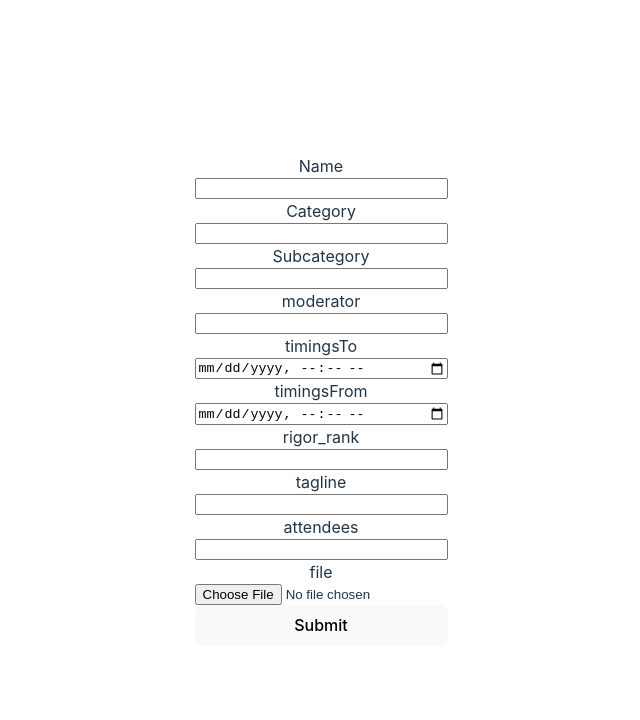
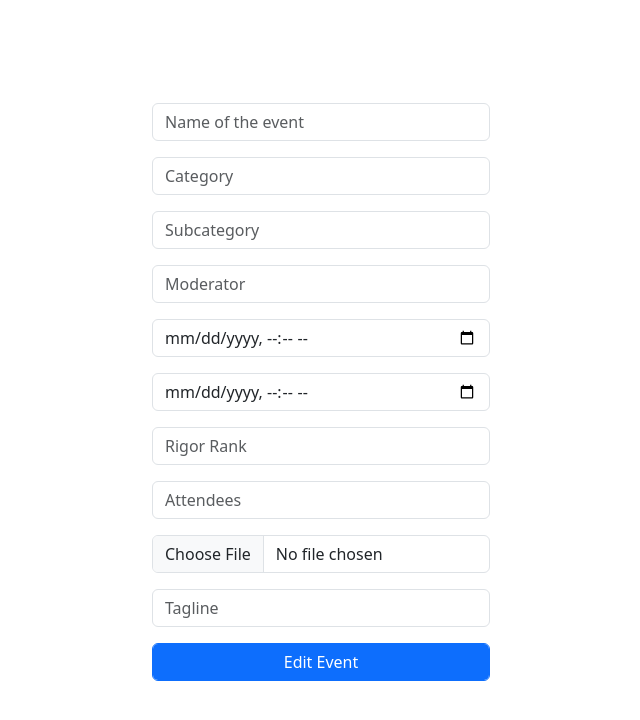
Before and after one commit to mkpgtr/EventForm_NudgeAPI, a React (Vite) app: page /editEvent/1 in a window 1280 px wide. Shown: the top 720 px of the page, without its empty margins (319-959 px from the left). Built offline with nearby package versions, Linux system fonts and the light colour scheme; no server answers.

Commit message:
added bootstrap forms

```diff
--- a/index.html
+++ b/index.html
@@ -3,11 +3,13 @@
   <head>
     <meta charset="UTF-8" />
     <link rel="icon" type="image/svg+xml" href="/vite.svg" />
+    <link href="https://cdn.jsdelivr.net/npm/bootstrap@5.3.0-alpha1/dist/css/bootstrap.min.css" rel="stylesheet" integrity="sha384-GLhlTQ8iRABdZLl6O3oVMWSktQOp6b7In1Zl3/Jr59b6EGGoI1aFkw7cmDA6j6gD" crossorigin="anonymous">
     <meta name="viewport" content="width=device-width, initial-scale=1.0" />
     <title>Vite + React</title>
   </head>
   <body>
     <div id="root"></div>
+    <script src="https://cdn.jsdelivr.net/npm/bootstrap@5.3.0-alpha1/dist/js/bootstrap.bundle.min.js" integrity="sha384-w76AqPfDkMBDXo30jS1Sgez6pr3x5MlQ1ZAGC+nuZB+EYdgRZgiwxhTBTkF7CXvN" crossorigin="anonymous"></script>
     <script type="module" src="/src/main.jsx"></script>
   </body>
 </html>
--- a/src/pages/AllEvents.jsx
+++ b/src/pages/AllEvents.jsx
@@ -16,6 +16,11 @@ const getAllEvents =async()=>{
 }
 
 const deleteEventFromBackend=async(id)=>{
+    const isConfirmed = confirm('do you really want to delete?')
+
+    if(!isConfirmed){
+        return
+    }
     const response = await axios.delete(`http://localhost:5000/api/v3/app/events/${id}`)
     console.log(response)
     getAllEvents()
@@ -33,10 +38,19 @@ const redirectToUpdatePage = ()=>{
   return (
     <div>
         {events && events.map((event)=>{
-            return <div key={event.id} style={{display:'flex', justifyContent:'center'}}>
-                <span>{event.name}</span>
-                <button onClick={()=>navigate(`/editEvent/${event.id}`)}>Edit</button>
+            return <div key={event.id} style={{display:'flex',
+            gap:"2rem",
+            border:"2px solid black",
+            padding:"4rem",
+            borderRadius:"30px",
+            justifyContent:'center',
+            alignItems:'center'}}>
+                <h3>{event.name}</h3>
+
+             <div>
+             <button onClick={()=>navigate(`/editEvent/${event.id}`)}>Edit</button>
                 <button onClick={()=>deleteEventFromBackend(event.id)}>Delete</button>
+             </div>
             </div>
         })}
     </div>
--- a/src/pages/CreateEvent.jsx
+++ b/src/pages/CreateEvent.jsx
@@ -2,7 +2,7 @@ import React, { useState } from 'react'
 import axios from 'axios'
 
 import { convertStringToArray } from '../utils/stringToArray'
-import { Navigate, useNavigate } from 'react-router-dom'
+import { useNavigate } from 'react-router-dom'
 const defaultFormObject = {
     name:"",
     subcategory:"",
@@ -62,14 +62,23 @@ let key;
        eventDetails.imageURL = response.data.data
 
        const response2 = await axios.post(`http://localhost:5000/api/v3/app/events`,eventDetails)
-       console.log(response2)
+
+       console.log(response2.data)
+       alert('event updated successfully')
       navigate('/')
        } catch (error) {
+        if(error.response.data.message==='invalid attendee ID entered in attendee array'){
+            alert(error.response.data.message)
+            return
+        }else if(error.response.data.message.startsWith('no such')){
+            alert(error.response.data.message)
+        }
         console.log(error)
        }
     }
   return (
-    <form onSubmit={handleSubmit} style={{display:'flex', flexDirection:'column'}}>
+    <>
+    {/* <form onSubmit={handleSubmit} style={{display:'flex', flexDirection:'column'}}>
 
         Name<input type="text" name='name' onChange={handleChange}/>
        Category <input type="number" name='category'  onChange={handleChange}/>
@@ -79,10 +88,66 @@ let key;
        timingsFrom <input type="datetime-local" name='timingsFrom'  onChange={handleChange}/>
         rigor_rank<input type="number" name='rigor_rank'  onChange={handleChange}/>
         tagline<input type="text" name='tagline'  onChange={handleChange}/>
+        {file && <div
+        style={{display:'flex'}}
+        ><img width={200} src={`${URL.createObjectURL(file)}`}></img>
+        <button onClick={()=>setFile(null)}>X</button>
+        </div>}
        attendees <input type="text" name='attendees'  onChange={handleChange}/>
-        file<input type="file" name='image'  onChange={handleFileChange}/>
+        file<input type="file" name='image'  onInput={handleFileChange}/>
         <button type='submit'>Submit</button>
-    </form>
+    </form> */}
+
+<form onSubmit={handleSubmit}>
+
+    <div class="mb-3">
+  <input type="type" class="form-control" name='name' onChange={handleChange} placeholder="Name of the event"/>
+</div>
+
+<div class="mb-3">
+  <input type="number" class="form-control" name='category' onChange={handleChange} placeholder="Category"/>
+</div>
+
+<div class="mb-3">
+  <input type="number" class="form-control" name='subcategory' onChange={handleChange} placeholder="Subcategory"/>
+</div>
+
+<div class="mb-3">
+  <input type="number" class="form-control" name='moderator' onChange={handleChange} placeholder="Moderator"/>
+</div>
+
+<div class="mb-3">
+  <input type="datetime-local" class="form-control" name='timingsFrom' onChange={handleChange} placeholder="From"/>
+</div>
+<div class="mb-3">
+  <input type="datetime-local" class="form-control" name='timingsTo' onChange={handleChange} placeholder="To"/>
+</div>
+
+
+
+<div class="mb-3 d-flex align-items-center justify-content-between gap-5">
+  <input type="number" class="form-control" name='rigor_rank' onChange={handleChange} placeholder="Rigor Rank"/>
+</div>
+<div class="mb-3 d-flex align-items-center justify-content-between gap-3">
+  <input type="text" class="form-control" name='attendees' onChange={handleChange} placeholder="Attendees"/>
+</div>
+
+{file && <div
+        style={{display:'flex'}}
+        ><img width={200} src={`${URL.createObjectURL(file)}`}></img>
+        <button onClick={()=>setFile(null)}>X</button>
+        </div>}
+<div class="mb-3">
+  <input type="file" class="form-control" name='image' onInput={handleFileChange} placeholder="Attendees"/>
+</div>
+<div class="mb-3">
+  <input type="text" class="form-control" name='tagline' onChange={handleChange} placeholder="Tagline"/>
+</div>
+<div class="mb-3 d-flex align-items-center justify-content-between gap-3">
+  <button type="submit" class="form-control btn btn-primary">Add Event</button>
+</div>
+</form>
+    </>
   )
 }
 
--- a/src/pages/EditEvent.jsx
+++ b/src/pages/EditEvent.jsx
@@ -1,7 +1,7 @@
 import axios from 'axios'
 import moment from 'moment'
 import React, { useEffect, useState } from 'react'
-import {useParams} from 'react-router-dom'
+import {useNavigate, useParams} from 'react-router-dom'
 import { convertStringToArray } from '../utils/stringToArray'
 const defaultFormObject = {
   name:"",
@@ -23,6 +23,7 @@ const [event,setEvent] = useState({})
   const params = useParams()
   const [file,setFile]= useState()
   const [name,setName] = useState()
+  const navigate = useNavigate()
 
 
   const [eventDetails,setEventDetails] = useState(defaultFormObject)
@@ -57,6 +58,13 @@ console.log(eventDetails)
 const handleSubmit = async(e)=>{
     console.log(e.preventDefault())
 
+       let key;
+       for(key in eventDetails){
+        if(!eventDetails[key]){
+            alert(`please provide ${key}`)
+            return
+        }
+       }
 
 
 
@@ -78,7 +86,9 @@ const handleSubmit = async(e)=>{
 
    const response2 = await axios.put(`http://localhost:5000/api/v3/app/events/${id}`,{...eventDetails,imageURL:response.data.data || eventDetails.imageURL})
 
+   alert('event updated successfullly')
 
+   navigate('/')
 
    } catch (error) {
     console.log(error)
@@ -89,20 +99,79 @@ const handleSubmit = async(e)=>{
     getSingleEvent(id)
   },[])
   return (
-    <form onSubmit={handleSubmit} style={{display:'flex', flexDirection:'column'}}>
+    <>
+    {/* <form onSubmit={handleSubmit} style={{display:'flex', flexDirection:'column'}}>
 
     Name<input type="text" name='name' onChange={handleChange} value={eventDetails.name}/>
    Category <input type="number" name='category'  onChange={handleChange} value={eventDetails.category}/>
    Subcategory <input type="number" name='subcategory'  onChange={handleChange} value={eventDetails.subcategory}/>
     moderator<input type="number" name='moderator'  onChange={handleChange} value={eventDetails.moderator}/>
-    timingsTo<input type="datetime-local" name='timingsTo'  onChange={handleChange}/>
-   timingsFrom <input type="datetime-local" name='timingsFrom'  onChange={handleChange}/>
+   {'On '+moment(eventDetails?.timingsFrom).format('MMM-Do-YY hh:ss')}
+<input type="datetime-local" name='timingsTo'  onChange={handleChange}/>
+   {'On ' +moment(eventDetails?.timingsTo).format('YYYY-mm-dd hh:ss')}
+    <input type="datetime-local" name='timingsFrom'  onChange={handleChange}/>
     rigor_rank<input type="number" name='rigor_rank'  onChange={handleChange} value={eventDetails.rigor_rank}/>
     tagline<input type="text" name='tagline'  onChange={handleChange} value={eventDetails.tagline}/>
    attendees <input type="text" name='attendees'  onChange={handleChange} value={eventDetails.attendees}/>
     file<input type="file" name='image'  onChange={handleFileChange}/>
+    {file && <img width={200} src={`${URL.createObjectURL(file)}`}></img> ||eventDetails.imageURL && <img width={200} src={eventDetails.imageURL}></img>}
+
     <button type='submit'>Submit</button>
+</form> */}
+
+<form onSubmit={handleSubmit}>
+
+    <div class="mb-3">
+  <input type="type" class="form-control" name='name' value={eventDetails.name} onChange={handleChange} placeholder="Name of the event"/>
+</div>
+
+
+<div class="mb-3">
+  <input type="number" class="form-control" name='category' onChange={handleChange}
+  value={eventDetails.category}
+  placeholder="Category"/>
+</div>
+
+<div class="mb-3">
+  <input type="number" class="form-control" name='subcategory' onChange={handleChange}
+  value={eventDetails.subcategory}
+  placeholder="Subcategory"/>
+</div>
+
+<div class="mb-3">
+  <input type="number" class="form-control" name='moderator' onChange={handleChange}
+  value={eventDetails.moderator}
+  placeholder="Moderator"/>
+</div>
+
+<div class="mb-3">
+  <input type="datetime-local" class="form-control" name='timingsFrom' value={eventDetails.timingsFrom} onChange={handleChange} placeholder="From"/>
+</div>
+<div class="mb-3">
+  <input type="datetime-local" class="form-control" name='timingsTo' value={eventDetails.timingsTo} onChange={handleChange} placeholder="To"/>
+</div>
+
+
+
+<div class="mb-3 d-flex align-items-center justify-content-between gap-5">
+  <input type="number" class="form-control" name='rigor_rank' value={eventDetails.rigor_rank} onChange={handleChange} placeholder="Rigor Rank"/>
+</div>
+<div class="mb-3 d-flex align-items-center justify-content-between gap-3">
+  <input type="text" class="form-control" name='attendees' value={eventDetails.attendees} onChange={handleChange} placeholder="Attendees"/>
+</div>
+
+{file && <img width={200} src={`${URL.createObjectURL(file)}`}></img> ||eventDetails.imageURL && <img width={200} src={eventDetails.imageURL}></img>}
+<div class="mb-3">
+  <input type="file" class="form-control" name='image' onInput={handleFileChange} placeholder="Attendees"/>
+</div>
+<div class="mb-3">
+  <input type="text" class="form-control" name='tagline' value={eventDetails.tagline} onChange={handleChange} placeholder="Tagline"/>
+</div>
+<div class="mb-3 d-flex align-items-center justify-content-between gap-3">
+  <button type="submit" class="form-control btn btn-primary" >Edit Event</button>
+</div>
 </form>
+</>
   )
 }
 
```
Also changed, not shown: src/reusable-api-code/index.jsx (added, +22 -0 lines).
